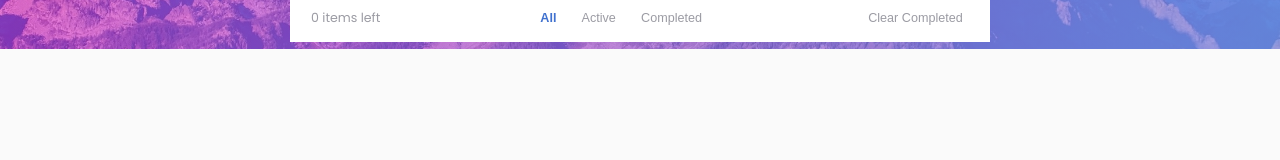
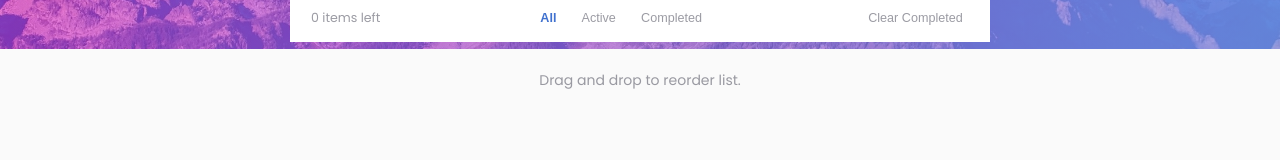
Before and after one commit to ericksilvadev/todo-list-2.0, a React (Vite) app: page / in a window 1280 px wide. Shown: the part 271-431 px from the top of the page. Built offline with nearby package versions, Linux system fonts and the light colour scheme.

Commit message:
drag and drop instruction

```diff
--- a/src/components/TaskList.tsx
+++ b/src/components/TaskList.tsx
@@ -51,7 +51,9 @@ const TaskList = () => {
 
   return (
     <DragDropContext onDragEnd={(result) => onDragEnd(result)}>
-      {showWarning && <span className="drag-warning">You cannot drag a task while using a filter.</span>}
+      {showWarning && (
+        <span className="drag-warning">You cannot reorder tasks while using a filter.</span>
+      )}
       <div className="filter-tasks">
         <p className="tasks-left">{tasks.filter((task) => !task.completed).length} items left</p>
         <div className="filter-buttons">
@@ -91,6 +93,7 @@ const TaskList = () => {
           </ul>
         )}
       </Droppable>
+      <p className="drag-info">Drag and drop to reorder list.</p>
     </DragDropContext>
   );
 };
--- a/src/styles/tasks.scss
+++ b/src/styles/tasks.scss
@@ -140,7 +140,7 @@
         }
       }
     }
-    margin-bottom: 4em;
+    margin-bottom: 2em;
   }
 
   .drag-warning {
@@ -154,6 +154,13 @@
     top: -3.5em;
     right: 0;
   }
+
+  .drag-info {
+    width: 100%;
+    text-align: center;
+    color: $text-lighter;
+    margin-bottom: 2em;
+  }
 }
 
 @media (max-width: 800px) {
```
